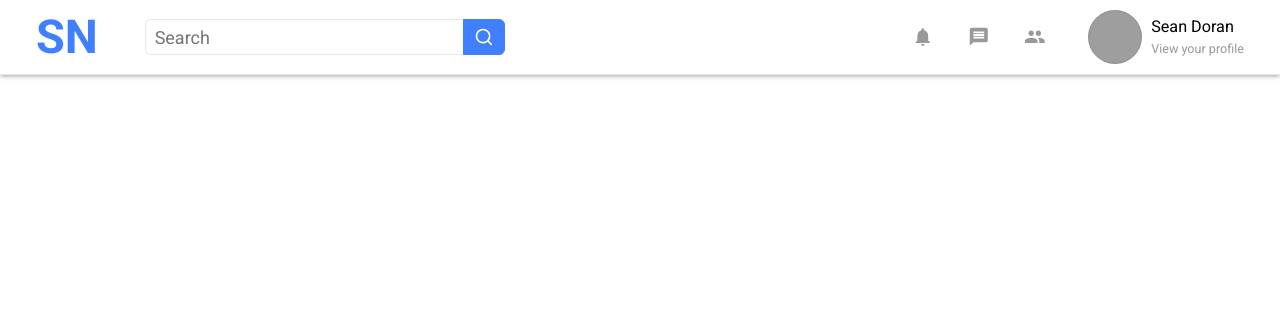
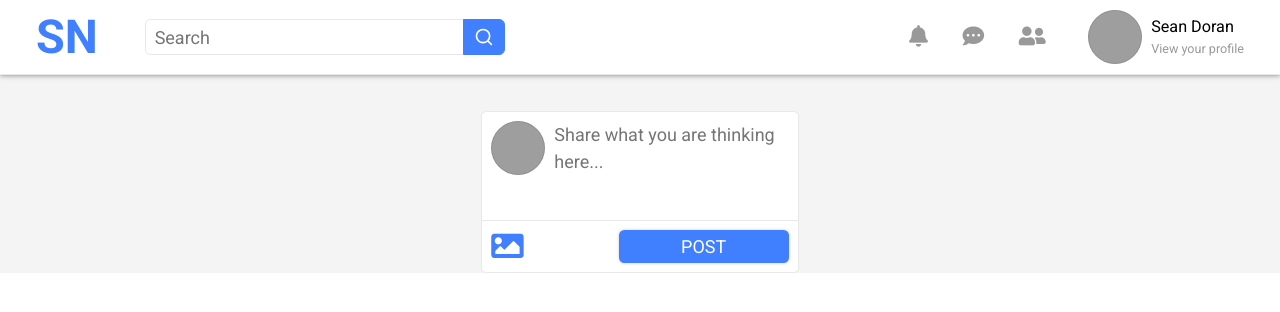
Before and after one commit to Ovardov/Social-Network, a React (Create React App) app in the folder Client/: page / in a window 1280 px wide. Shown: the top 312 px of the page. Built offline with nearby package versions, Linux system fonts and the light colour scheme; grey boxes are pictures that could not be loaded.

Commit message:
Change icons in navigation and add CreatePost Component

```diff
--- a/Client/package.json
+++ b/Client/package.json
@@ -6,7 +6,6 @@
     "node-sass": "^4.13.0",
     "react": "^16.11.0",
     "react-dom": "^16.11.0",
-    "react-icons": "^3.8.0",
     "react-scripts": "3.2.0"
   },
   "scripts": {
--- a/Client/src/App/App.jsx
+++ b/Client/src/App/App.jsx
@@ -3,6 +3,7 @@ import SiteTitle from '../SiteTitle/SiteTitle';
 import Navigation from '../Navigation/Navigation';
 import Search from '../Search/Search';
 import Avatar from '../Avatar/Avatar';
+import CreatePost from '../Post/CreatePost/CreatePost';
 import styles from './app.module.scss';
 
 function App() {
@@ -20,6 +21,10 @@ function App() {
           </a>
         </div>
       </header>
+
+      <main className={styles['site-main']}>
+          <CreatePost />
+      </main>
     </div>
   );
 }
--- a/Client/src/App/app.module.scss
+++ b/Client/src/App/app.module.scss
@@ -8,14 +8,12 @@
         display: flex;
         align-items: center;
         background: var(--color-body-background);
-        position: fixed;
         top: 0;
         left: 0;
         right: 0;
         z-index: 100;
         border-bottom: 1px solid #E8E8E8;
         box-shadow: 0 0 0.3em 0 rgba(0, 0, 0, 0.5);
-    }
 
         & .user-info {
             display: flex;
@@ -41,3 +39,12 @@
             }
         }
     }
+
+    & .site-main {
+        max-width: var(--layout-content-width);
+        margin: var(--spacing-layout-elements) auto;
+        display: grid;
+        grid-template-columns: repeat(3, 1fr);
+        grid-gap: var(--spacing-layout-elements);
+    }
+}
--- a/Client/src/Navigation/Navigation.jsx
+++ b/Client/src/Navigation/Navigation.jsx
@@ -1,5 +1,4 @@
 import React from 'react';
-import { MdNotifications, MdMessage, MdPeople } from 'react-icons/md';
 import styles from './navigation.module.scss';
 
 function Navigation() {
@@ -7,13 +6,13 @@ function Navigation() {
         <nav className={styles['site-navigation']}>
             <ul className={styles['notification-list']}>
                 <li className={styles['notification-button']}>
-                    <a href="/"><MdNotifications /></a>
+                    <a href="/"><i class="fas fa-bell"></i></a>
                 </li>
                 <li className={styles['notification-button']}>
-                    <a href="/"><MdMessage /></a>
+                    <a href="/"><i class="fas fa-comment-dots"></i></a>
                 </li>
                 <li className={styles['notification-button']}>
-                    <a href="/"><MdPeople /></a>
+                    <a href="/"><i class="fas fa-user-friends"></i></a>
                 </li>
             </ul>
         </nav>
--- a/Client/src/Navigation/navigation.module.scss
+++ b/Client/src/Navigation/navigation.module.scss
@@ -18,7 +18,7 @@
                 border-radius: 0.3em;
                 background: var(--color-blue-main);
 
-                & svg {
+                & i {
                     color: var(--color-body-background);
                 }
             }
--- /dev/null
+++ b/Client/src/Post/CreatePost/CreatePost.jsx
@@ -0,0 +1,27 @@
+import React from 'react';
+import Avatar from '../../Avatar/Avatar';
+import styles from './create-post.module.scss';
+
+function CreatePost() {
+    return (
+        <div className={styles.container}>
+            <form action="#" method="POST">
+                <p>
+                    <Avatar name="Sean Doran" image="https://pbs.twimg.com/profile_images/1055263632861343745/vIqzOHXj.jpg" />
+
+                    <textarea placeholder="Share what you are thinking here..."></textarea>
+                </p>
+
+                <p>
+                    <a className={styles['photo-container']}>
+                        <i class="fas fa-image"></i>
+                    </a>
+
+                    <input type="submit" value="POST" />
+                </p>
+            </form>
+        </div>
+    )
+}
+
+export default CreatePost;
--- /dev/null
+++ b/Client/src/Post/CreatePost/create-post.module.scss
@@ -0,0 +1,43 @@
+.container {
+    grid-column: 2;
+    background: #FFFFFF;
+    border-radius: 0.3em;
+    border: 1px solid #E8E8E8;
+
+    & form {
+
+        & p {
+            display: grid;
+            grid-template-columns: repeat(7, 1fr);
+            padding: 0.5em;
+
+            &:first-child {
+                border-bottom: 1px solid #E8E8E8;
+            }
+        }
+
+        & textarea {
+            grid-column: span 6;
+            resize: none;
+            border: transparent;
+            max-width: 100%;
+            margin-left: 0.5em;
+            min-height: 5em;
+            outline: none;
+        }
+
+        & .photo-container {
+            grid-column: 1;
+            display: flex;
+            align-items: center;
+            cursor: pointer;
+            font-size: 1.8em;
+            color: var(--color-blue-main);
+        }
+
+        & input[type="submit"] {
+            grid-column: 4 /-1;
+            padding: 0.05em 0.5em;
+        }
+    }
+}
--- /dev/null
+++ b/Client/src/buttons.scss
@@ -0,0 +1,10 @@
+input[type="submit"] {
+    padding: 0.3em 0.5em;
+    background: var(--color-blue-main);
+    color: #FFFFFF;
+    border: 2px solid var(--color-blue-main);
+    border-radius: 0.3em;
+    box-shadow: 0 0 0.2em 0 rgba(0, 0, 0, 0.2);
+    outline: none;
+    cursor: pointer;
+}
--- a/Client/src/index.scss
+++ b/Client/src/index.scss
@@ -1,3 +1,4 @@
 @import './variables.scss';
 @import './typography.scss';
 @import './mixins.scss';
+@import './buttons.scss';
--- a/Client/src/typography.scss
+++ b/Client/src/typography.scss
@@ -1,4 +1,5 @@
 @import url('https://fonts.googleapis.com/css?family=Roboto:400,700&display=swap');
+@import url('https://use.fontawesome.com/releases/v5.8.2/css/all.css');
 
 *, *:before, *:after {
     padding: 0;
```
Also changed, not shown: 1 other file (tests, documents, lock files or other folders). Lines whose indentation alone changed are shown as unchanged.
